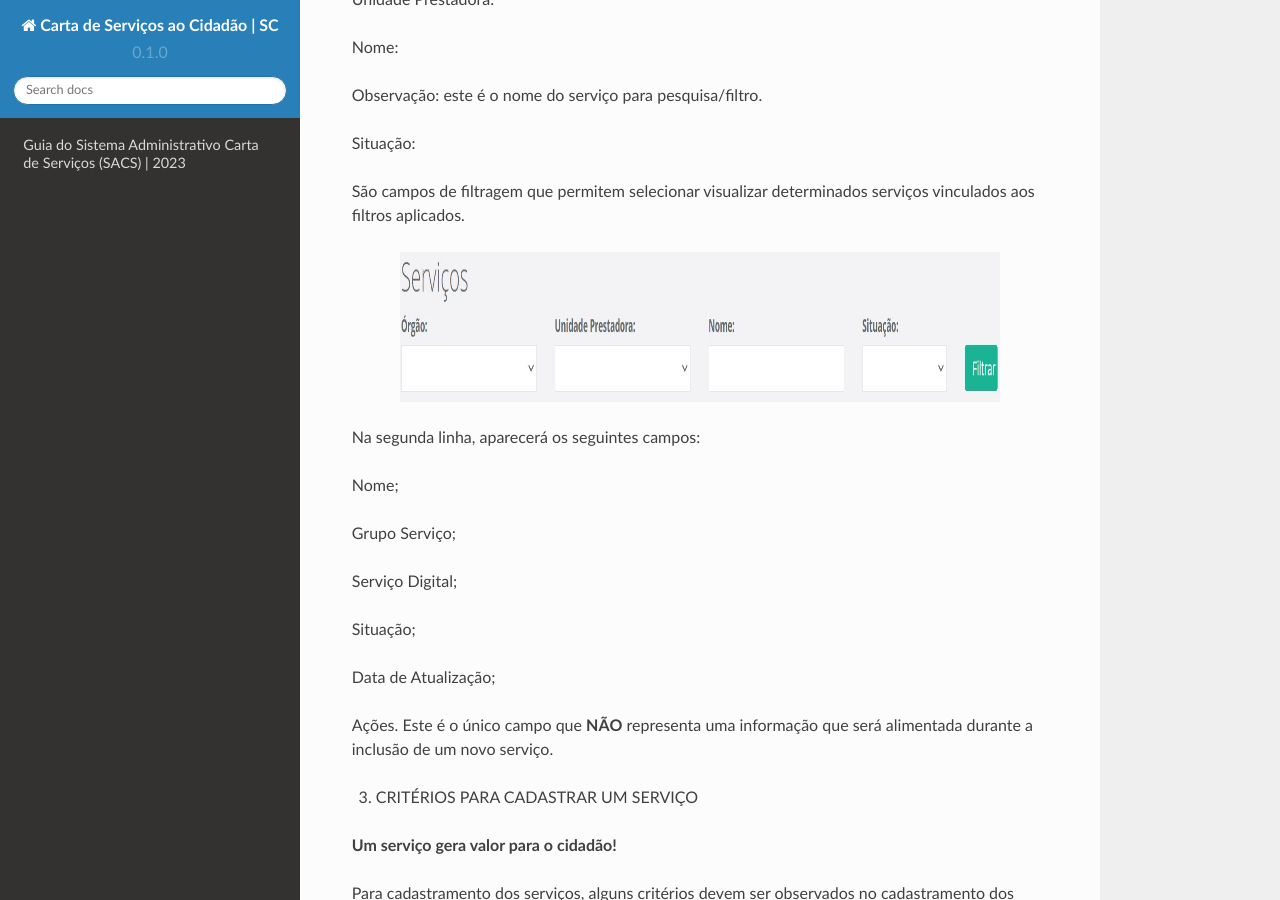
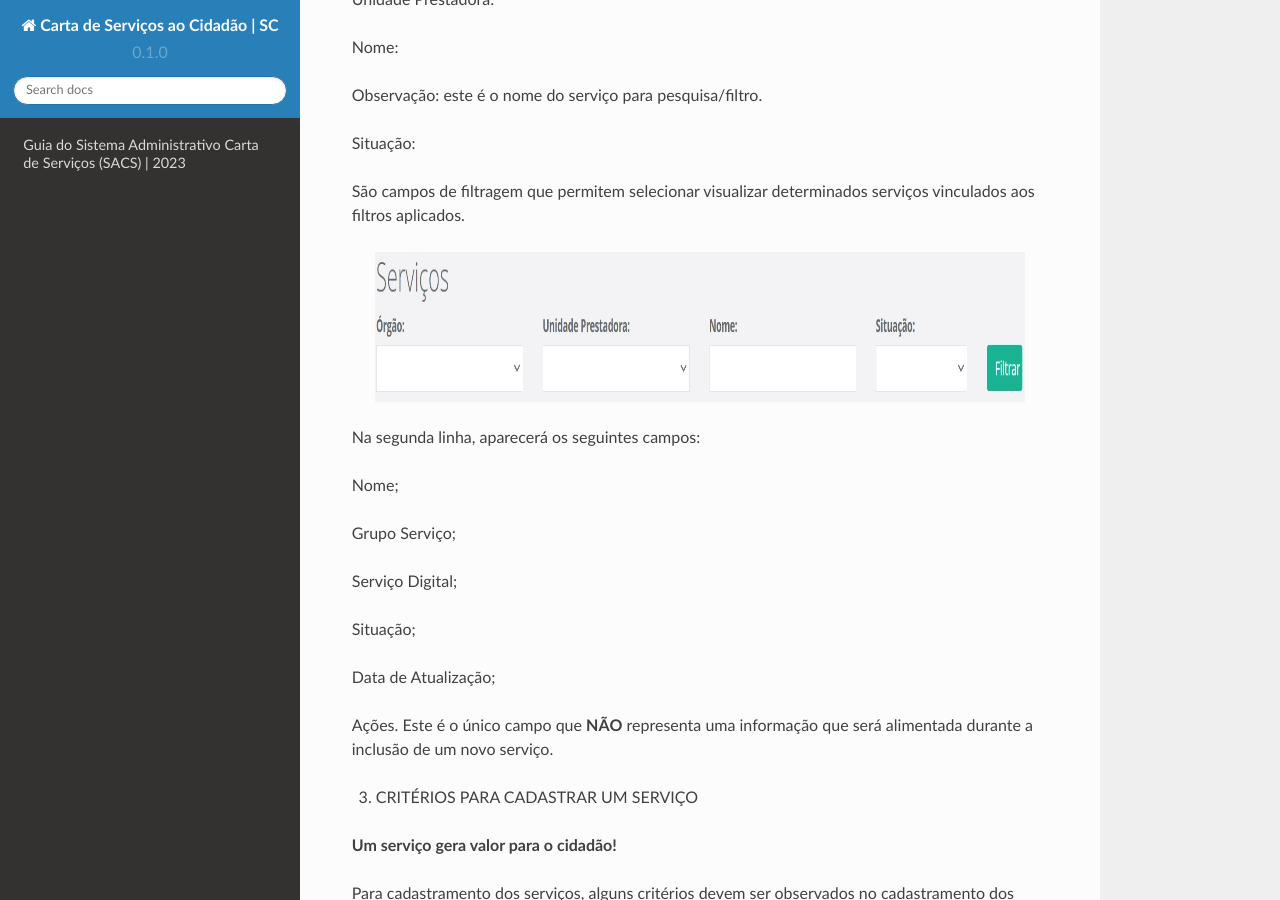
Before and after one commit to brunoaltieri/cartadeservicos, a Sphinx documentation site: the page built from docs/source/index.rst, in a window 1280 px wide and 900 px high, scrolled down 3691 px. Built offline with Sphinx 7.4.7 and the Read the Docs theme 2.0.0, drawn with Linux system fonts in a browser that asks for light colours.

Commit message:
Update index.rst

```diff
--- a/docs/source/index.rst
+++ b/docs/source/index.rst
@@ -109,7 +109,7 @@ São campos de filtragem que permitem selecionar visualizar determinados serviç
 
 .. image:: images/camposdefiltro.jpg
    :height: 150px
-   :width: 600 px
+   :width: 650 px
    :scale: 100%
    :alt: tela mostrando os campos de filtro para os serviços
    :align: center
```
